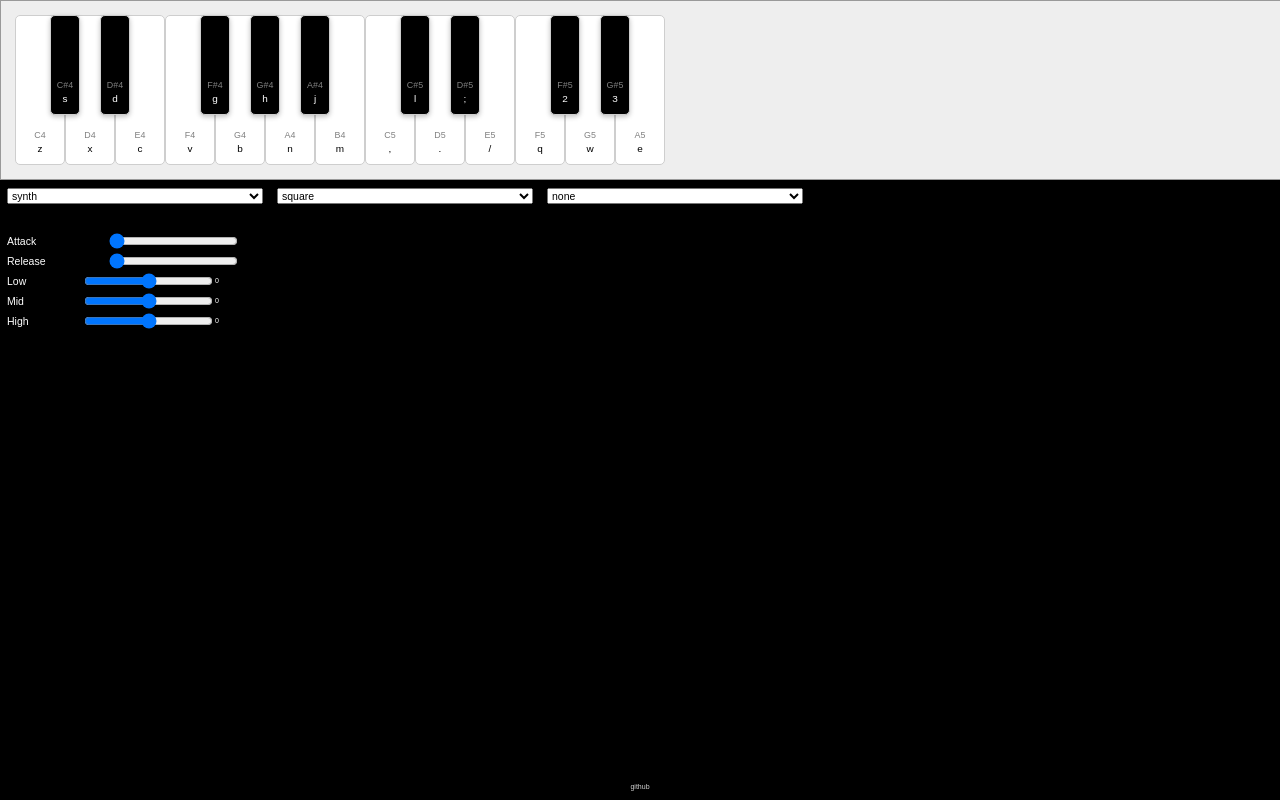
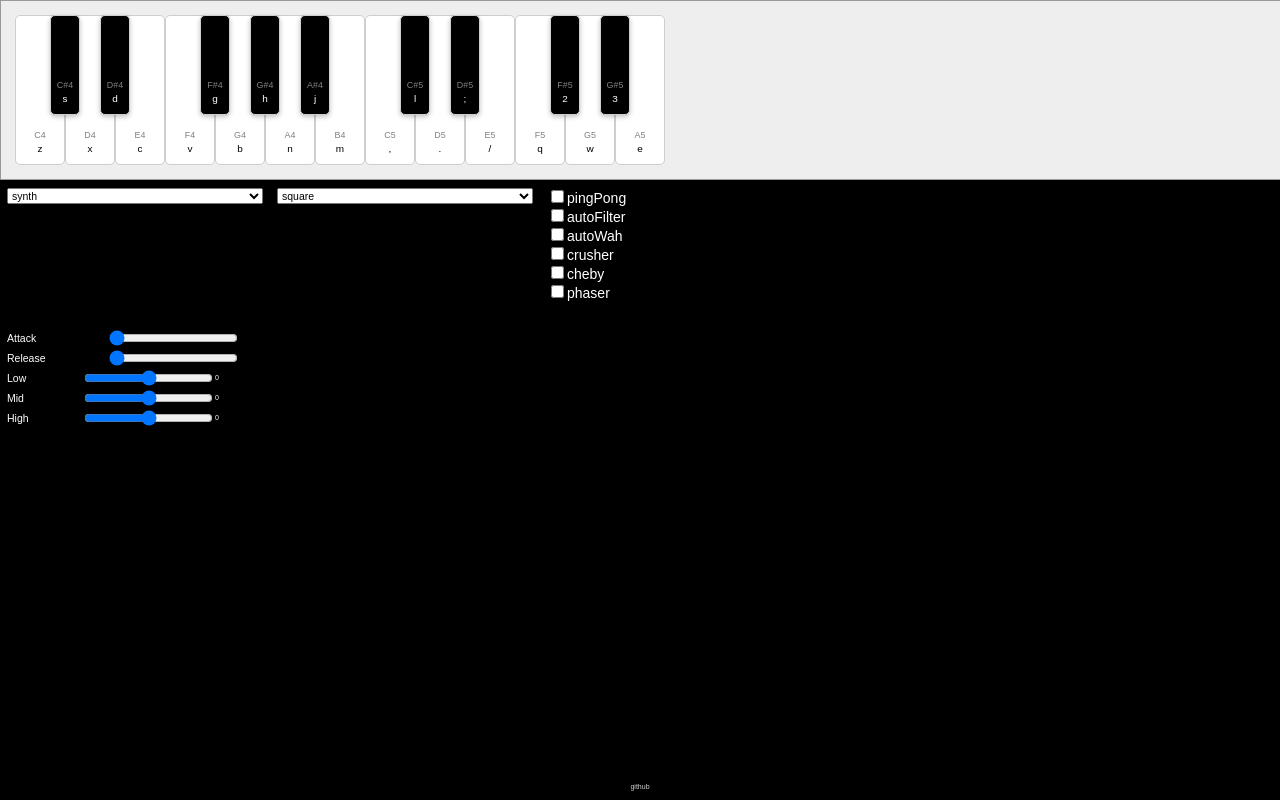
Before and after one commit to mckinselberg/synth, a React (Vite) app: page / in a window 1280 px wide. Shown: the top 800 px of the page. Built offline with nearby package versions, Linux system fonts and the light colour scheme.

Commit message:
Refactored Panel and Synth components In panel, the effects are creatted in the useEffect hook and disposed when any dependencies change.

```diff
--- a/src/components/Panel.tsx
+++ b/src/components/Panel.tsx
@@ -3,8 +3,7 @@ import * as Tone from 'tone';
 import Synth from "./Synth";
 import Slider from './Slider';
 
-const debug = false;
-const log = false;
+const debug = true;
 
 const Panel = () => {
   const polySynth = useRef();
@@ -36,21 +35,35 @@ const Panel = () => {
     setWaveShape(e.target.value);
   }
 
-  const effects = {
-    pingPong: new Tone.PingPongDelay("8n", 0.1),
-    autoFilter: new Tone.AutoFilter("4n"),
-    autoWah: new Tone.AutoWah(50, 6, -30),
-    crusher: new Tone.BitCrusher(4),
-    cheby: new Tone.Chebyshev(2),
-    phaser: new Tone.Phaser({
-      frequency: 15,
-      octaves: 5,
-      baseFrequency: 1000
-    }),
-  }
-  const [effect, setEffect] = useState('none');
-  const handleEffectChange = (e) => {
-    setEffect(e.target.value);
+  const availableEffects = [
+    'pingPong',
+    'autoFilter',
+    'autoWah',
+    'crusher',
+    'cheby',
+    'phaser',
+  ];
+  const [effects, setEffects] = useState(new Array());
+  // const handleEffectChange = (e) => {
+  //   // console.log(e.target.checked);
+  //   let tempEffects = [...effects];
+  //   if (e.target.checked) {
+  //     tempEffects.push(availableEffects[e.target.value])
+  //   } else {
+  //     tempEffects.splice(tempEffects.indexOf(availableEffects[e.target.value], 1));
+  //   }
+
+  //   setEffects(tempEffects);
+  // }
+
+  const handleEffectsChange = (e) => {
+    const tempEffects = [...effects]
+    if (e.target.checked) {
+      tempEffects.push(e.target.value);
+    } else {
+      tempEffects.splice(tempEffects.indexOf(e.target.value), 1);
+    }
+    setEffects(tempEffects);
   }
 
   const [attack, setAttack] = useState(0);
@@ -70,7 +83,23 @@ const Panel = () => {
     setEqVals(tempEqVals);
   }
 
+  const destination = useRef(Tone.Destination);
+  const eq = useRef();
+  const availableEffectsRef = useRef();
+
   useEffect(() => {
+    availableEffectsRef.current = {
+      pingPong: new Tone.PingPongDelay("8n", 0.1),
+      autoFilter: new Tone.AutoFilter("4n"),
+      autoWah: new Tone.AutoWah(50, 6, -30),
+      crusher: new Tone.BitCrusher(4),
+      cheby: new Tone.Chebyshev(2),
+      phaser: new Tone.Phaser({
+        frequency: 15,
+        octaves: 5,
+        baseFrequency: 1000
+      }),
+    }
     polySynth.current = new Tone.PolySynth(activeSynth.current, {
         oscillator: {
           type: waveShape,
@@ -83,19 +112,33 @@ const Panel = () => {
     });
     polySynth.current.maxPolyphony = 10;
     polySynth.current.debug = debug;
-    if (effect === 'autoWah') effects[effect].Q.value = 6;
-    const eq = new Tone.EQ3({
+    eq.current = new Tone.EQ3({
       low: eqVals.lowLevel,
       mid: eqVals.midLevel,
       high: eqVals.highLevel
     });
-    effect === 'none' ? polySynth.current.chain(eq, Tone.Destination) : polySynth.current.chain(effects[effect], eq, Tone.Destination);
+    eq.current.debug = debug;
+    const actualEffects = effects.map(effect => {
+      return availableEffectsRef.current[effect];
+    });
+
+    polySynth.current.chain(...actualEffects, eq.current, destination.current);
+
     return () => {
-      Object.keys(effects).forEach(effect => effects[effect].dispose());
-      eq.dispose();
+      actualEffects.forEach(effect => {
+        effect.disconnect(polySynth.current);
+      });
+      Object.keys(availableEffectsRef.current).map(effect => {
+        availableEffectsRef.current[effect].dispose();
+      });
+      eq.current.dispose();
+      eq.current = null;
       polySynth.current.dispose();
+      polySynth.current = null;
     }
-  }, [activeSynth.current, attack, release, waveShape, effect, eqVals]);
+  }, [activeSynthName, attack, release, waveShape, effects, eqVals]);
+
+  const checkboxRefs = useRef(availableEffects);
 
   return (
     <div>
@@ -116,12 +159,20 @@ const Panel = () => {
           </select>
         </div>
         <div className="effects">
-          <select onChange={handleEffectChange}>
+          {/* <select onChange={handleEffectChange}>
             <option value="none">none</option>
             {Object.keys(effects).map((effect, idx) => {
               return <option key={`${effect}_${idx}`} value={effect}>{effect}</option>
             })}
-          </select>
+          </select> */}
+          {availableEffects.map((effect, idx) => {
+            return (
+              <div key={`${effect}_${idx}`}>
+                <input type="checkbox" id={effect} name="effect" value={effect} onChange={handleEffectsChange} />
+                <label htmlFor={effect}>{effect}</label>
+              </div>
+            )
+          })}
         </div>
       </div>
       <div className="sliders">
--- a/src/components/Synth.tsx
+++ b/src/components/Synth.tsx
@@ -3,7 +3,6 @@ import React, { useState, useEffect } from 'react';
 import Keyboard from './Keyboard';
 
 const debug = false;
-const log = true;
 // keyboard to note mappings
 
 const keyCodesMap = new Map();
@@ -37,7 +36,7 @@ const Synth = ({polySynth}) => {
   const [activeNotes, setActiveNotes] = useState({});
   const [toneStarted, setToneStarted] = useState(false);
   const [mouseDown, setMouseDown] = useState(false);
-  const [clickedNote, setClickedNote] = useState(null);
+  // const [clickedNote, setClickedNote] = useState(null);
 
   const playNote = (e) => {
 
@@ -58,7 +57,6 @@ const Synth = ({polySynth}) => {
       tempActiveNotes[keyCodesMap.get(e.key)] = true;
       setActiveNotes(tempActiveNotes);
     }
-    e.preventDefault();
   }
 
   const endNote = (e) => {
@@ -80,14 +78,9 @@ const Synth = ({polySynth}) => {
   });
 
   const handleMouseDown = (e, note) => {
-    if(log) {
-      console.log(e);
-      console.log(mouseDown);
-      console.log(clickedNote);
-    }
     e.preventDefault();
     setMouseDown(true);
-    setClickedNote(note);
+    // setClickedNote(note);
     if (!activeNotes[note]) {
       polySynth.current.triggerAttack(note);
       const tempActiveNotes = {...activeNotes}
@@ -97,14 +90,9 @@ const Synth = ({polySynth}) => {
   }
 
   const handleMouseUp = (e, note) => {
-    if(log) {
-      console.log(e);
-      console.log(mouseDown);
-      console.log(clickedNote);
-    }
     e.preventDefault();
     setMouseDown(false);
-    setClickedNote(null);
+    // setClickedNote(null);
     const now = Tone.now();
     polySynth.current.triggerRelease(note, now);
     const tempActiveNotes = {...activeNotes}
@@ -114,18 +102,26 @@ const Synth = ({polySynth}) => {
 
   const handleMouseEnter = (e, note) => {
     e.preventDefault();
-    if(log) {
-      console.log(note);
-      console.log(e);
+    if (!mouseDown) return;
+    setMouseDown(true);
+    // setClickedNote(note);
+    if (!activeNotes[note]) {
+      polySynth.current.triggerAttack(note);
+      const tempActiveNotes = {...activeNotes}
+      tempActiveNotes[note] = true;
+      setActiveNotes(tempActiveNotes);
     }
   }
 
   const handleMouseLeave = (e, note) => {
     e.preventDefault();
-    if(log) {
-      console.log(note);
-      console.log(e);
-    }
+    if (!mouseDown) return;
+    // setClickedNote(null);
+    const now = Tone.now();
+    polySynth.current.triggerRelease(note, now);
+    const tempActiveNotes = {...activeNotes}
+    tempActiveNotes[note] = false;
+    setActiveNotes(tempActiveNotes);
   }
 
   return (
```
